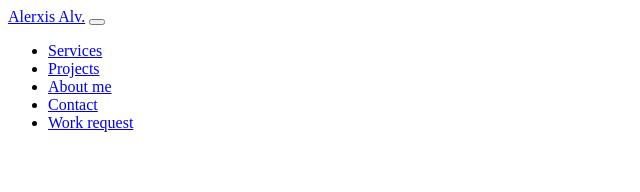
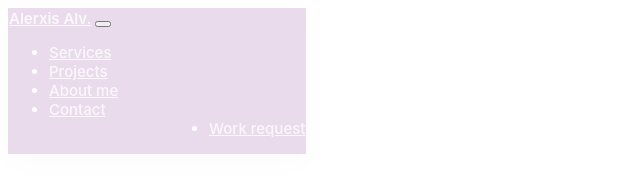
Before and after one commit to ByAlerxis/byalerxis.github.io, a plain HTML site: page index.html in a window 1280 px wide. Shown: the whole page, without its empty margins (0-640 px from the left). Drawn offline with Linux system fonts and the light colour scheme; some icons are missing.

Commit message:
Add files via upload

```diff
--- a/index.html
+++ b/index.html
@@ -5,7 +5,7 @@
   <meta http-equiv="X-UA-Compatible" content="IE=edge">
   <meta name="viewport" content="width=device-width, initial-scale=1.0">
   <link rel="icon" type="image/jpg" href="./img/icon.png"/>
-  <link rel="stylesheet" href="./css/stryle.css"/>
+  <link rel="stylesheet" href="./css/style.css"/>
   <title>Alerxis</title>
 </head>
 <body>
```
